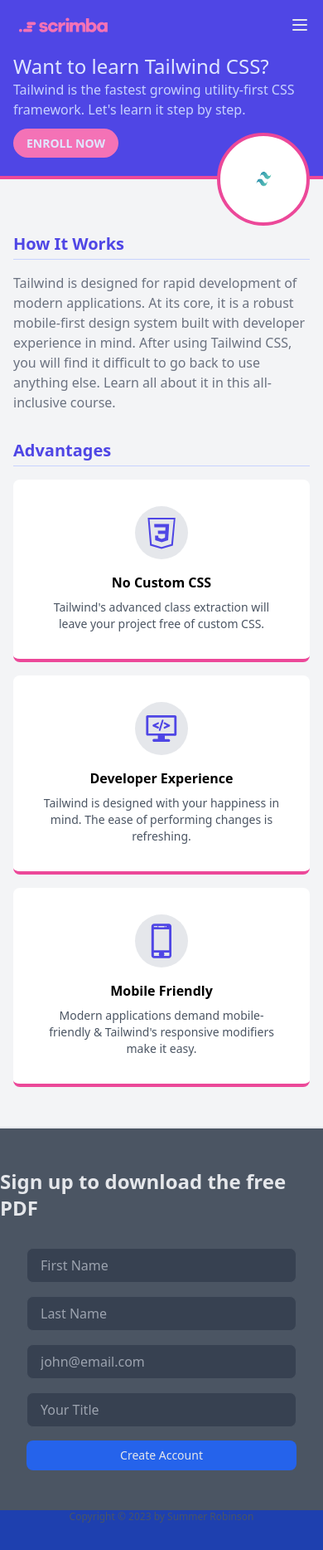
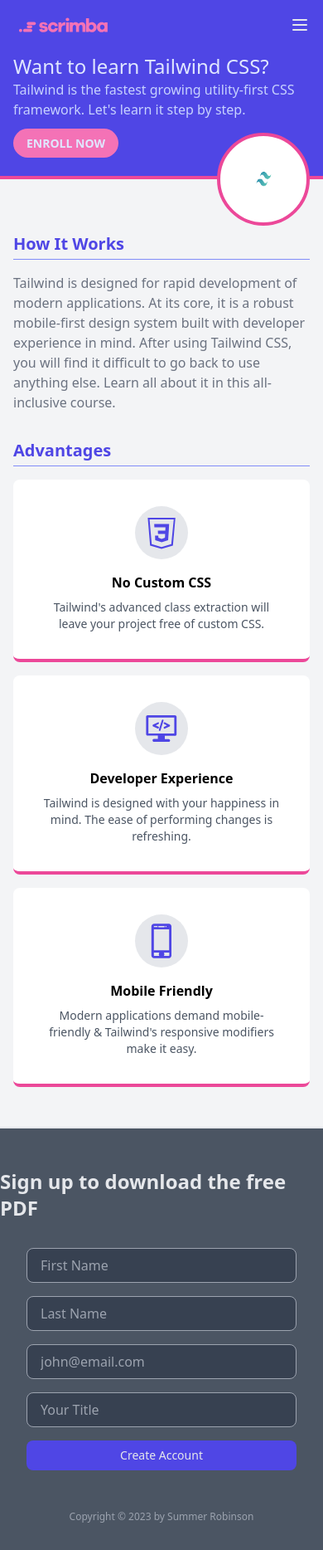
Before and after one commit to SummerinTech/tailwind-landing-page, a React (Vite) app: page / in a window 390 px wide. Shown: the whole page at 83% size. Built offline with nearby package versions, Linux system fonts and the light colour scheme.

Commit message:
finish styling landing page

```diff
--- /dev/null
+++ b/src/components/Description.jsx
@@ -0,0 +1,36 @@
+import Card from "./Card";
+import { bulletPoints } from "../bulletpoints";
+
+const Description = () => {
+	return (
+		<div className="max-w-4xl mx-4">
+			<h2 className="pb-1 font-bold text-xl text-indigo-600 border-indigo-400 border-b ">
+				How It Works
+			</h2>
+			<p className="mt-4 text-md text-gray-500">
+				Tailwind is designed for rapid development of modern applications. At
+				its core, it is a robust mobile-first design system built with developer
+				experience in mind. After using Tailwind CSS, you will find it difficult
+				to go back to use anything else. Learn all about it in this
+				all-inclusive course.
+			</p>
+			<h2 className="mt-8 pb-1 font-bold text-xl text-indigo-600 border-indigo-400 border-b ">
+				Advantages
+			</h2>
+			<div className="sm:-mx-2 flex flex-col sm:flex-row">
+				{bulletPoints.map((bulletpoint, index) => {
+					return (
+						<Card
+							key={index}
+							id={bulletpoint.id}
+							name={bulletpoint.name}
+							description={bulletpoint.description}
+							icon={bulletpoint.icon}
+						/>
+					);
+				})}
+			</div>
+		</div>
+	);
+};
+export default Description;
--- a/src/components/Footer.jsx
+++ b/src/components/Footer.jsx
@@ -1,8 +1,8 @@
 const Footer = () => {
 	const year = new Date().getFullYear();
 	return (
-		<footer className="bg-blue-800 w-full text-center pb-8">
-			<p className="text-xs text-gray-600 font-light">
+		<footer className="bg-gray-600 w-full text-center pb-8">
+			<p className="text-xs text-gray-400 font-light">
 				Copyright © {year} by Summer Robinson
 			</p>
 		</footer>
--- a/src/components/Form.jsx
+++ b/src/components/Form.jsx
@@ -37,7 +37,7 @@
 				/>
 			</FormBlock>
 			<FormBlock>
-				<button className="bg-blue-600 text-sm mt-4 rounded-lg py-2 px-4 w-full md:mx-2 ">
+				<button className="bg-indigo-600 text-sm mt-4 rounded-lg py-2 px-4 w-full md:mx-2 ">
 					Create Account
 				</button>
 			</FormBlock>
--- a/src/components/InputBlock.jsx
+++ b/src/components/InputBlock.jsx
@@ -5,7 +5,7 @@
 				{label}
 			</label>
 			<input
-				className="bg-gray-700 mt-4 border-gray-600 border rounded-lg py-2 px-4 w-full md:mx-2"
+				className="bg-gray-700 mt-4 border-gray-400 border rounded-lg py-2 px-4 w-full md:mx-2"
 				type={type}
 				placeholder={placeholder}
 				id={id}
--- a/src/components/Section.jsx
+++ b/src/components/Section.jsx
@@ -1,38 +1,10 @@
-import Card from "./Card";
+import Description from "./Description";
 import Form from "./Form";
-import { bulletPoints } from "../bulletpoints";
 
 const Section = () => {
 	return (
 		<main className="mt-16 flex flex-col items-center w-full">
-			<div className="max-w-4xl mx-4">
-				<h2 className="pb-1 font-bold text-xl text-indigo-600 border-indigo-200 border-b ">
-					How It Works
-				</h2>
-				<p className="mt-4 text-md text-gray-500">
-					Tailwind is designed for rapid development of modern applications. At
-					its core, it is a robust mobile-first design system built with
-					developer experience in mind. After using Tailwind CSS, you will find
-					it difficult to go back to use anything else. Learn all about it in
-					this all-inclusive course.
-				</p>
-				<h2 className="mt-8 pb-1 font-bold text-xl text-indigo-600 border-indigo-200 border-b ">
-					Advantages
-				</h2>
-				<div className="sm:-mx-2 flex flex-col sm:flex-row">
-					{bulletPoints.map((bulletpoint, index) => {
-						return (
-							<Card
-								key={index}
-								id={bulletpoint.id}
-								name={bulletpoint.name}
-								description={bulletpoint.description}
-								icon={bulletpoint.icon}
-							/>
-						);
-					})}
-				</div>
-			</div>
+			<Description />
 			<div className="bg-gray-600 py-12 mt-12 w-full flex flex-col items-center border-t-2 border-black-100">
 				<h2 className="font-bold text-2xl text-gray-200">
 					Sign up to download the free PDF
```
